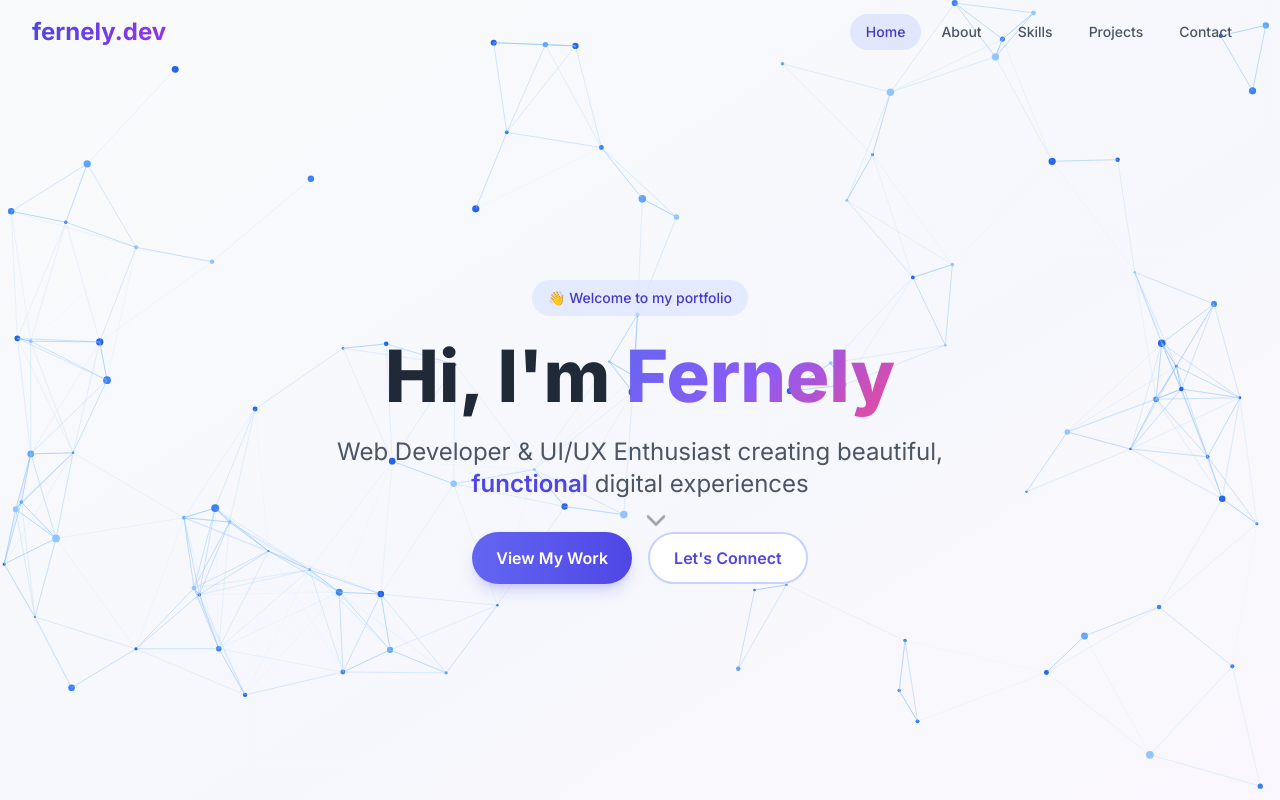
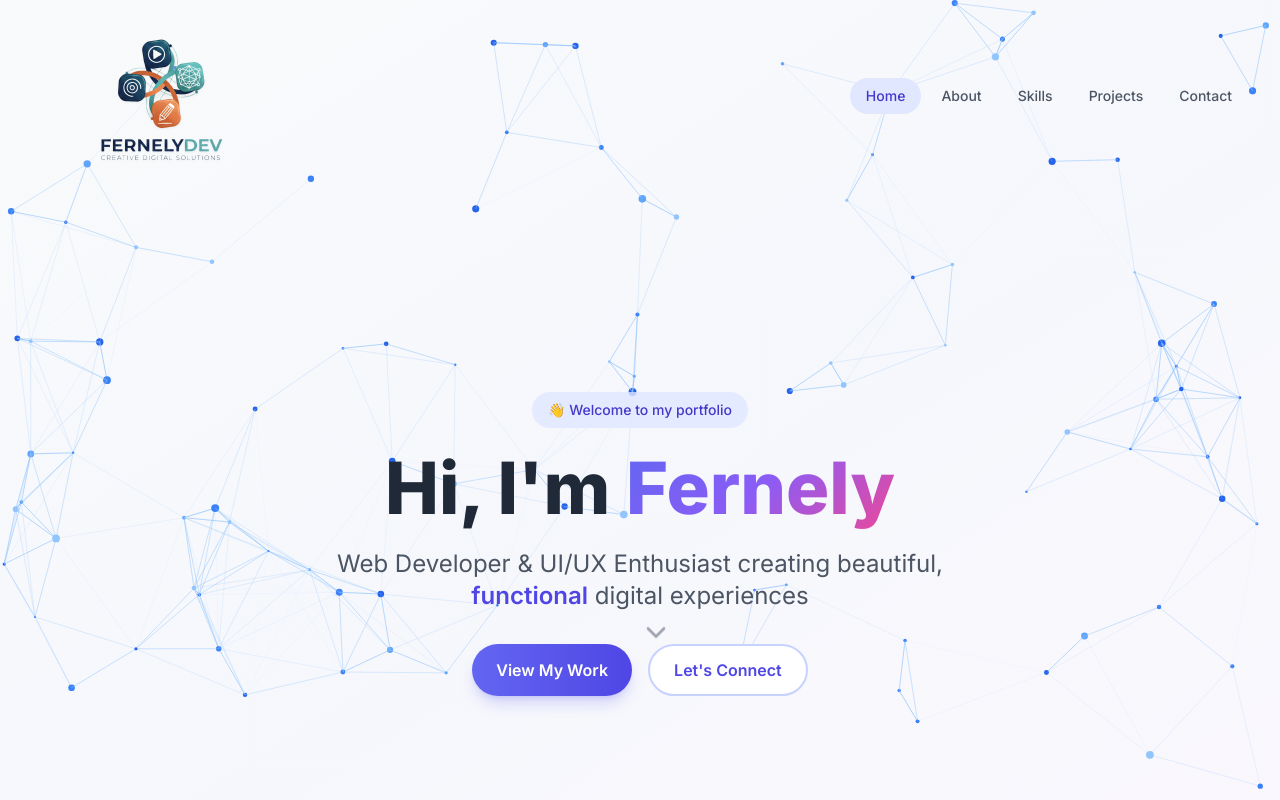
Before and after one commit to Ferny121991/Portafolio, a React (Vite) app: page / in a window 1280 px wide. Shown: the top 800 px of the page. Built offline with nearby package versions, Linux system fonts and the light colour scheme.

Commit message:
style: remove logo floating animation and make it static

```diff
--- a/index.html
+++ b/index.html
@@ -1,19 +1,22 @@
 <!doctype html>
 <html lang="en">
+
 <head>
   <meta charset="UTF-8" />
   <meta name="viewport" content="width=device-width, initial-scale=1.0" />
 
   <!-- SEO Meta Tags -->
   <title>Fernely Dev | Web Developer & UI/UX Designer</title>
-    <meta name="description" content="Professional Web Developer specializing in modern web applications, UI/UX design, and creative digital solutions. Let's build something amazing together." />
+  <meta name="description"
+    content="Professional Web Developer specializing in modern web applications, UI/UX design, and creative digital solutions. Let's build something amazing together." />
   <meta name="keywords" content="web developer, frontend developer, React, JavaScript, UI/UX, portfolio, Fernely" />
   <meta name="author" content="Fernely Dev" />
 
   <!-- Open Graph / Social Media -->
   <meta property="og:type" content="website" />
   <meta property="og:title" content="Fernely Dev | Web Developer & UI/UX Designer" />
-    <meta property="og:description" content="Professional Web Developer specializing in modern web applications and creative digital solutions." />
+  <meta property="og:description"
+    content="Professional Web Developer specializing in modern web applications and creative digital solutions." />
   <meta property="og:image" content="/img/profile.jpg" />
   <meta property="og:url" content="https://fernelydev.com" />
 
@@ -23,18 +26,21 @@
   <meta name="twitter:description" content="Professional Web Developer specializing in modern web applications." />
 
   <!-- Favicon -->
-    <link rel="icon" type="image/svg+xml" href="/vite.svg" />
+  <link rel="icon" type="image/png" href="/img/logo.png" />
 
   <!-- Google Fonts - Inter -->
   <link rel="preconnect" href="https://fonts.googleapis.com">
   <link rel="preconnect" href="https://fonts.gstatic.com" crossorigin>
-    <link href="https://fonts.googleapis.com/css2?family=Inter:wght@300;400;500;600;700;800&display=swap" rel="stylesheet">
+  <link href="https://fonts.googleapis.com/css2?family=Inter:wght@300;400;500;600;700;800&display=swap"
+    rel="stylesheet">
 
   <!-- Theme Color -->
   <meta name="theme-color" content="#3B82F6" />
 </head>
+
 <body class="font-sans antialiased">
   <div id="root"></div>
   <script type="module" src="/src/main.tsx"></script>
 </body>
+
 </html>
--- a/src/App.tsx
+++ b/src/App.tsx
@@ -1,4 +1,5 @@
 import React, { useState, useEffect } from 'react';
+import { motion } from 'framer-motion';
 import { getImageUrl } from './utils/imageUtils';
 import { Github, Mail, Menu, X, Code2, FileJson, Image, Atom, Palette, Brain, ChevronDown, Video, Camera, Share2, LayoutGrid } from 'lucide-react';
 import ParticlesBackground from './components/ParticlesBackground';
@@ -115,12 +116,21 @@ function App() {
         : 'bg-transparent'
         }`}>
         <div className="max-w-7xl mx-auto px-4 sm:px-6 lg:px-8">
-          <div className="flex justify-between h-16 items-center">
+          <div className="flex justify-between h-32 md:h-48 items-center">
             <button
               onClick={() => scrollToSection('home')}
-              className="text-2xl font-bold bg-gradient-to-r from-primary-600 to-purple-600 bg-clip-text text-transparent hover:from-primary-500 hover:to-purple-500 transition-all duration-300 cursor-pointer"
+              className="flex items-center group cursor-pointer"
             >
-              fernely.dev
+              <div className="relative group">
+                {/* Glow effect backing */}
+                <div className="absolute inset-0 bg-primary-500/20 blur-xl rounded-full opacity-0 group-hover:opacity-100 transition-opacity duration-500" />
+
+                <img
+                  src="/img/logo.png"
+                  alt="Fernely Dev Logo"
+                  className="h-32 md:h-64 w-auto object-contain drop-shadow-sm transition-transform duration-300 group-hover:scale-105"
+                />
+              </div>
             </button>
 
             {/* Desktop Navigation */}
@@ -175,7 +185,7 @@ function App() {
       {/* Hero Section */}
       <section
         id="home"
-        className="relative min-h-screen flex items-center justify-center pt-16"
+        className="relative min-h-screen flex items-center justify-center pt-48 md:pt-72"
       >
         {/* Background */}
         <div className="absolute inset-0 bg-gradient-to-br from-gray-50 via-primary-50/30 to-purple-50/50">
```
Also changed, not shown: public/img/logo.png (added). Lines whose indentation alone changed are shown as unchanged.
